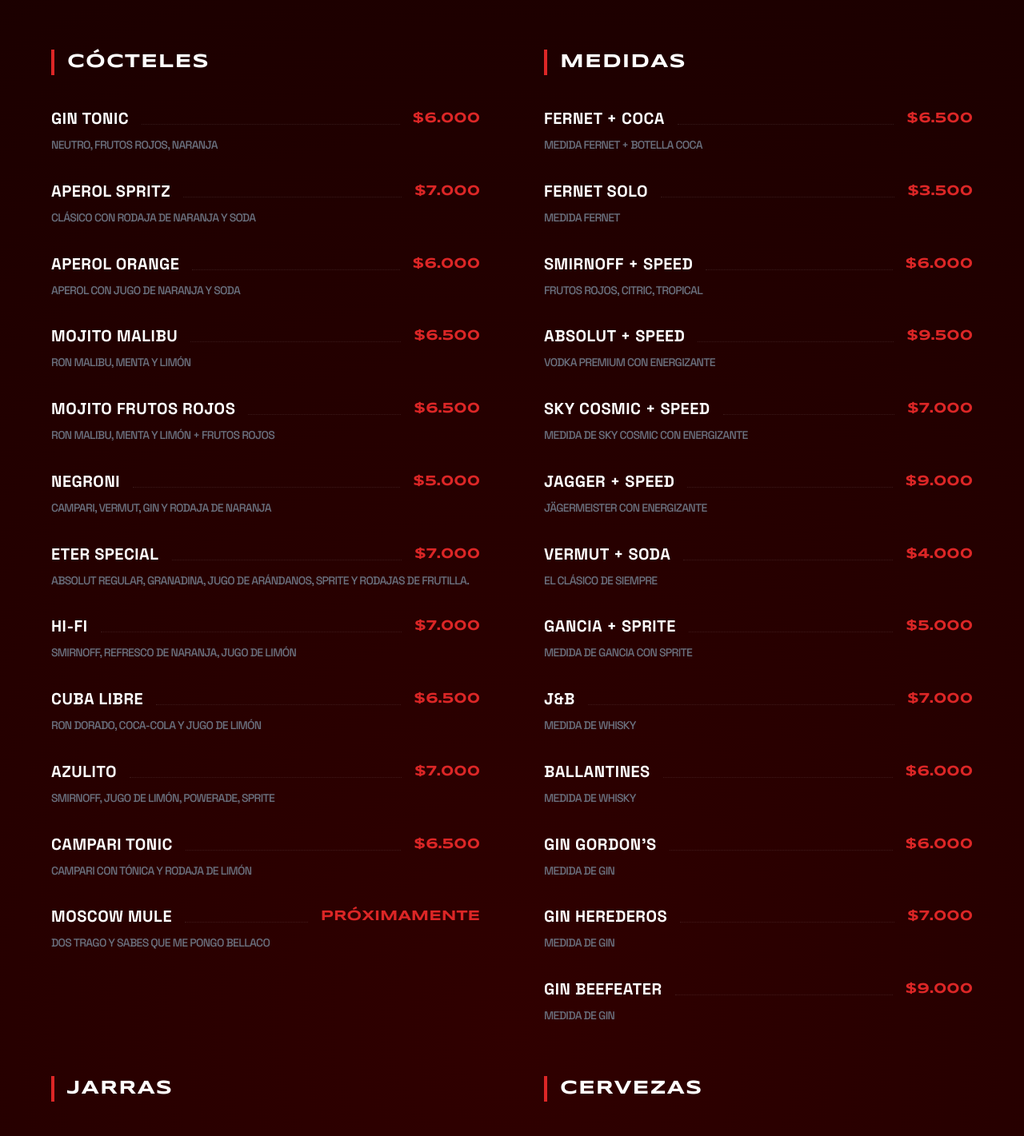
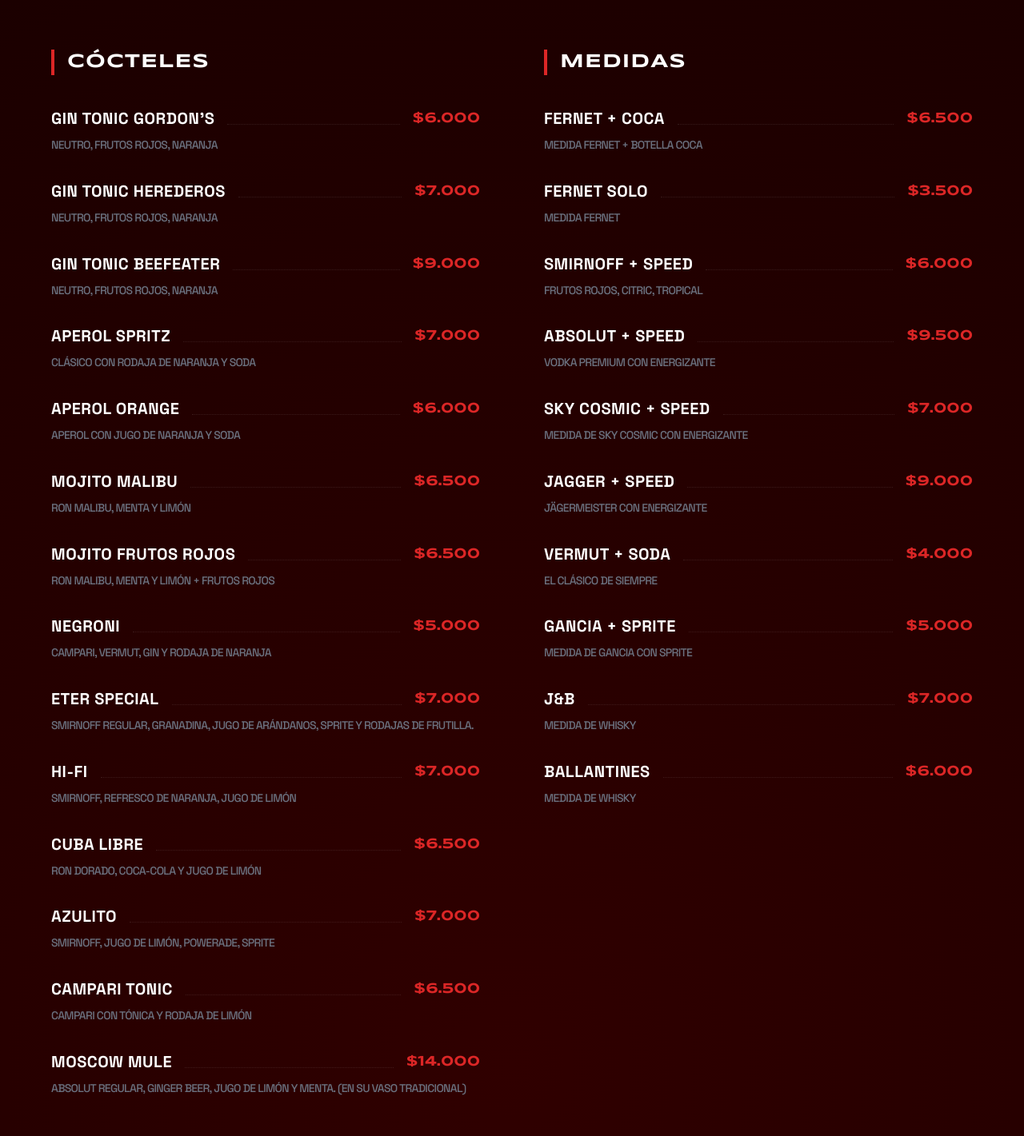
Before and after one commit to jubertorello/eter-bar, a React (Vite) app: page / in a window 1280 px wide. Shown: the part 1640-3061 px from the top of the page at 80% size. Built offline with nearby package versions, Linux system fonts and the light colour scheme.

Commit message:
feat: update cocktail menu items with new gin varieties and pricing adjustments

```diff
--- a/MENU_ITEMS.ts
+++ b/MENU_ITEMS.ts
@@ -3,18 +3,20 @@
 
 export const MENU_ITEMS: DrinkItem[] = [
     // CÓCTELES
-    { id: 'cv1', name: 'Gin Tonic', description: 'Neutro, Frutos Rojos, Naranja', price: '$6.000', category: 'CÓCTELES' },
-    { id: 'cv2', name: 'Aperol Spritz', description: 'Clásico con rodaja de naranja y soda', price: '$7.000', category: 'CÓCTELES' },
-    { id: 'cv20', name: 'Aperol Orange', description: 'Aperol con jugo de naranja y soda', price: '$6.000', category: 'CÓCTELES' },
+    { id: 'cv1', name: 'Gin Tonic Gordon\'s', description: 'Neutro, Frutos Rojos, Naranja', price: '$6.000', category: 'CÓCTELES' },
+    { id: 'cv2', name: 'Gin Tonic Herederos', description: 'Neutro, Frutos Rojos, Naranja', price: '$7.000', category: 'CÓCTELES' },
+    { id: 'cv3', name: 'Gin Tonic Beefeater', description: 'Neutro, Frutos Rojos, Naranja', price: '$9.000', category: 'CÓCTELES' },
+    { id: 'cv4', name: 'Aperol Spritz', description: 'Clásico con rodaja de naranja y soda', price: '$7.000', category: 'CÓCTELES' },
+    { id: 'cv5', name: 'Aperol Orange', description: 'Aperol con jugo de naranja y soda', price: '$6.000', category: 'CÓCTELES' },
     { id: 'cv8', name: 'Mojito Malibu', description: 'Ron Malibu, menta y limón', price: '$6.500', category: 'CÓCTELES' },
     { id: 'cv9', name: 'Mojito Frutos rojos', description: 'Ron Malibu, menta y limón + frutos rojos', price: '$6.500', category: 'CÓCTELES' },
     { id: 'cv11', name: 'Negroni', description: 'Campari, Vermut, Gin y rodaja de naranja', price: '$5.000', category: 'CÓCTELES' },
-    { id: 'cv12', name: 'Eter Special', description: 'Absolut regular, Granadina, Jugo de arándanos, Sprite y rodajas de frutilla.', price: '$7.000', category: 'CÓCTELES' },
+    { id: 'cv12', name: 'Eter Special', description: 'Smirnoff regular, Granadina, Jugo de arándanos, Sprite y rodajas de frutilla.', price: '$7.000', category: 'CÓCTELES' },
     { id: 'cv13', name: 'Hi-Fi', description: 'Smirnoff, refresco de naranja, jugo de limón', price: '$7.000', category: 'CÓCTELES' },
     { id: 'cv14', name: 'Cuba Libre', description: 'Ron dorado, coca-cola y jugo de limón', price: '$6.500', category: 'CÓCTELES' },
     { id: 'cv15', name: 'Azulito', description: 'Smirnoff, jugo de limón, powerade, sprite', price: '$7.000', category: 'CÓCTELES' },
     { id: 'cv17', name: 'Campari Tonic', description: 'Campari con tónica y rodaja de limón', price: '$6.500', category: 'CÓCTELES' },
-    { id: 'cv18', name: 'Moscow Mule', description: 'Dos trago y sabes que me pongo bellaco', price: 'PRÓXIMAMENTE', category: 'CÓCTELES' },
+    { id: 'cv18', name: 'Moscow Mule', description: 'Absolut regular, ginger beer, jugo de limón y menta. (en su vaso tradicional)', price: '$14.000', category: 'CÓCTELES' },
 
     // MEDIDAS
     { id: 'cv3', name: 'Fernet + Coca', description: 'Medida Fernet + Botella coca', price: '$6.500', category: 'MEDIDAS' },
@@ -27,9 +29,6 @@
     { id: 'cv16', name: 'Gancia + Sprite', description: 'Medida de Gancia con Sprite', price: '$5.000', category: 'MEDIDAS' },
     { id: 'w1', name: 'J&B', description: 'Medida de whisky', price: '$7.000', category: 'MEDIDAS' },
     { id: 'w2', name: 'Ballantines', description: 'Medida de whisky', price: '$6.000', category: 'MEDIDAS' },
-    { id: 'g1', name: 'Gin Gordon\'s', description: 'Medida de gin', price: '$6.000', category: 'MEDIDAS' },
-    { id: 'g2', name: 'Gin Herederos', description: 'Medida de gin', price: '$7.000', category: 'MEDIDAS' },
-    { id: 'g3', name: 'Gin Beefeater', description: 'Medida de gin', price: '$9.000', category: 'MEDIDAS' },
 
     // JARRAS
     { id: 'j1', name: 'Smirnoff + speed', description: 'Frutos rojos, citric, tropical', price: '$10.000', category: 'JARRAS' },
```
